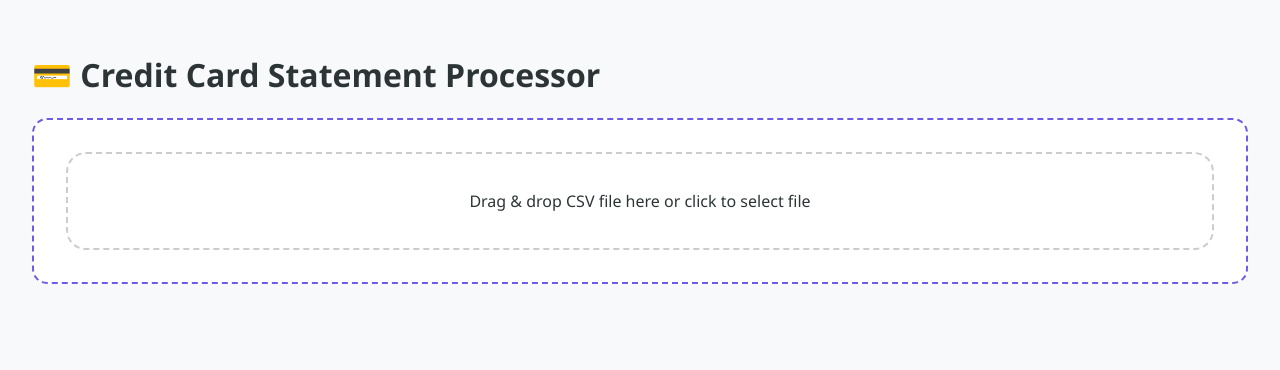
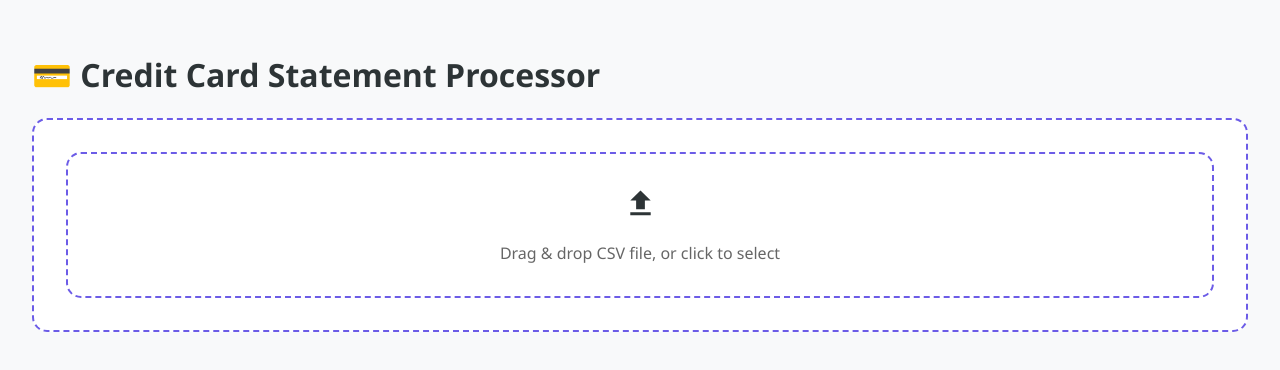
Before and after one commit to adriano1123/adro-ledger-flow-fe, a React (Create React App) app: page / in a window 1280 px wide. Shown: the top 370 px of the page. Built offline with nearby package versions, Linux system fonts and the light colour scheme.

Commit message:
quite slow but works

```diff
--- a/package.json
+++ b/package.json
@@ -3,10 +3,15 @@
   "version": "0.1.0",
   "private": true,
   "dependencies": {
+    "@babel/plugin-proposal-private-property-in-object": "^7.21.11",
+    "@emotion/styled": "^11.14.0",
+    "@mui/icons-material": "^6.4.3",
+    "@mui/material": "^6.4.3",
     "axios": "^1.7.9",
     "cra-template": "1.2.0",
     "react": "^19.0.0",
     "react-dom": "^19.0.0",
+    "react-dropzone": "^14.3.5",
     "react-scripts": "5.0.1"
   },
   "scripts": {
--- a/src/components/FileUpload/FileUpload.jsx
+++ b/src/components/FileUpload/FileUpload.jsx
@@ -1,38 +1,33 @@
-import React from 'react';
+import React, { useCallback } from 'react';
+import { useDropzone } from 'react-dropzone';
+import { Upload as UploadIcon } from '@mui/icons-material';
+import './FileUpload.css'
 
 function FileUpload({ onFileUploaded }) {
-  const handleFileChange = (event) => {
-    const file = event.target.files[0];
-    onFileUploaded(file);
-  };
+  const onDrop = useCallback(acceptedFiles => {
+      const file = acceptedFiles[0];
+      if (file) onFileUploaded(file);
+    }, [onFileUploaded]);
 
-  const handleDrop = (event) => {
-    event.preventDefault();
-    const file = event.dataTransfer.files[0];
-    onFileUploaded(file);
-  };
-
-  const preventDefaults = (event) => {
-    event.preventDefault();
-    event.stopPropagation();
-  };
+  const { getRootProps, getInputProps, isDragActive } = useDropzone({
+      onDrop,
+      accept: '.csv',
+      multiple: false
+    });
 
   return (
     <div
-        onDragEnter={preventDefaults}
-        onDragOver={preventDefaults}
-        onDrop={handleDrop}
-        style={{
-            border: '2px dashed #ccc',
-            borderRadius: '20px',
-            padding: '20px',
-            textAlign: 'center',
-            cursor: 'pointer'
-        }}
-    >
-      <input type="file" accept=".csv" onChange={handleFileChange} style={{ display: 'none' }} id="fileElem" />
-      <p>Drag & drop CSV file here or click to select file</p>
-    </div>
+          {...getRootProps()}
+          className={`upload-container ${isDragActive ? 'active' : ''}`}
+        >
+          <input {...getInputProps()} />
+          <UploadIcon fontSize="large" />
+          <p>
+            {isDragActive
+              ? 'Drop the CSV file here'
+              : 'Drag & drop CSV file, or click to select'}
+          </p>
+        </div>
   );
 }
 
```
Also changed, not shown: 1 other file (tests, documents, lock files or other folders).
